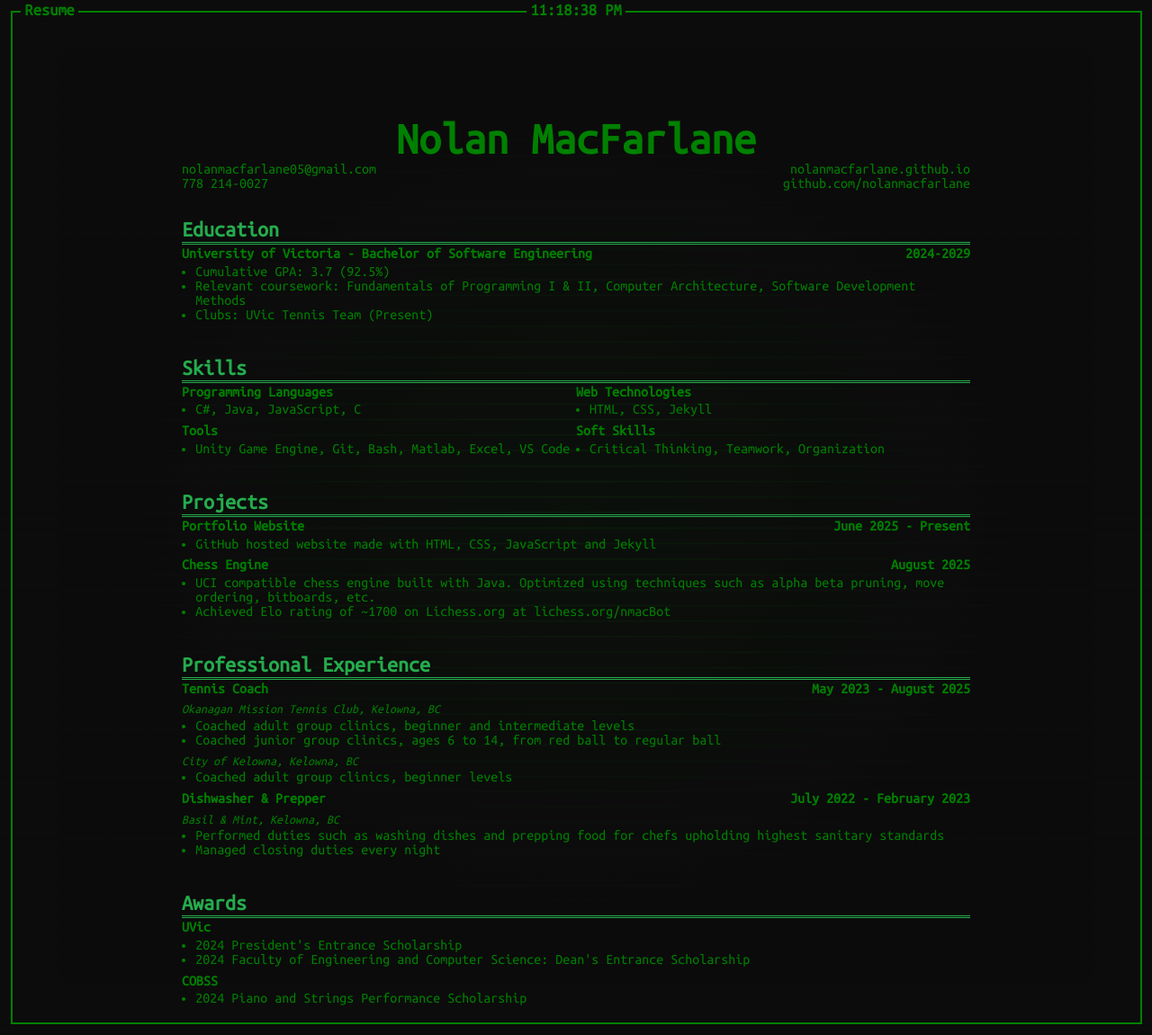
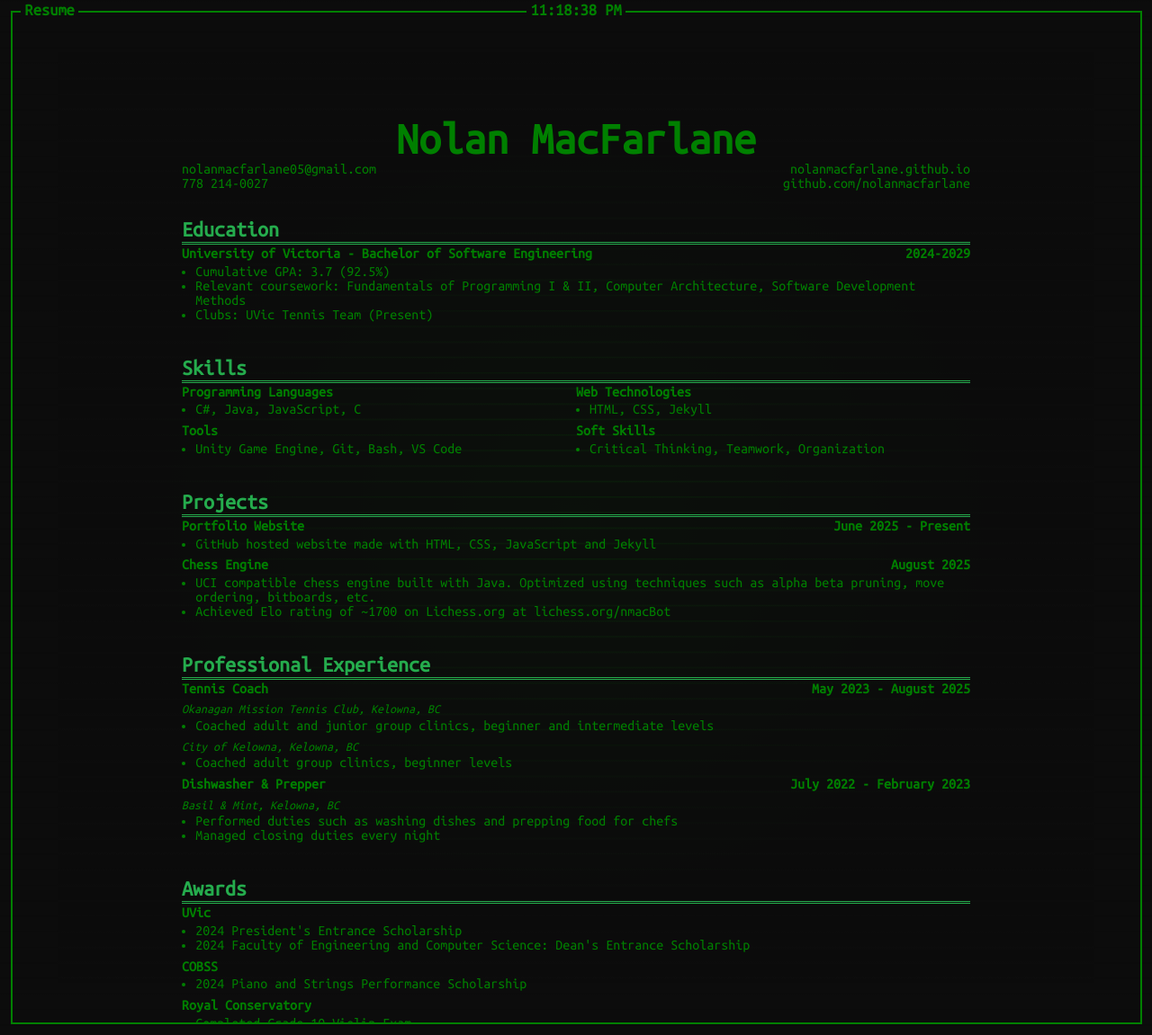
Before and after one commit to nolanmacfarlane/nolanmacfarlane.github.io, a Jekyll site: the page built from nolanmacfarlane.md, in a window 1280 px wide. Shown: the whole page at 90% size. Built offline with Jekyll 4.4.1, drawn with Linux system fonts in a browser that asks for light colours.

```diff
--- a/nolanmacfarlane.md
+++ b/nolanmacfarlane.md
@@ -53,7 +53,7 @@ style: resume.css
                 <span>Tools</span>
             </div>
             <ul>
-                <li>Unity Game Engine, Git, Bash, Matlab, Excel, VS Code</li>
+                <li>Unity Game Engine, Git, Bash, VS Code</li>
             </ul>
         </div>
         <div class="item">
@@ -101,8 +101,7 @@ style: resume.css
             Okanagan Mission Tennis Club, Kelowna, BC
         </div>
         <ul>
-            <li>Coached adult group clinics, beginner and intermediate levels</li>
-            <li>Coached junior group clinics, ages 6 to 14, from red ball to regular ball</li>
+            <li>Coached adult and junior group clinics, beginner and intermediate levels</li>
         </ul>
         <div class="item-sub">
             City of Kelowna, Kelowna, BC
@@ -120,7 +119,7 @@ style: resume.css
             Basil & Mint, Kelowna, BC
         </div>
         <ul>
-            <li>Performed duties such as washing dishes and prepping food for chefs upholding highest sanitary standards</li>
+            <li>Performed duties such as washing dishes and prepping food for chefs</li>
             <li>Managed closing duties every night</li>
         </ul>
     </div>
@@ -145,4 +144,12 @@ style: resume.css
             <li>2024 Piano and Strings Performance Scholarship</li>
         </ul>
     </div>
+    <div class="item">
+        <div class="item-header">
+            <span>Royal Conservatory</span>
+        </div>
+        <ul>
+            <li>Completed Grade 10 Violin Exam</li>
+        </ul>
+    </div>
 </section>
```
Also changed, not shown: assets/css/home.css (+16 -1 lines), assets/images/controller.txt (added, +20 -0 lines), index.md (+8 -0 lines), assets/images/metroidvania-forge-menu-screenshot.png (added), assets/images/metroidvania-level-screenshot.png (added), 1 other file.
